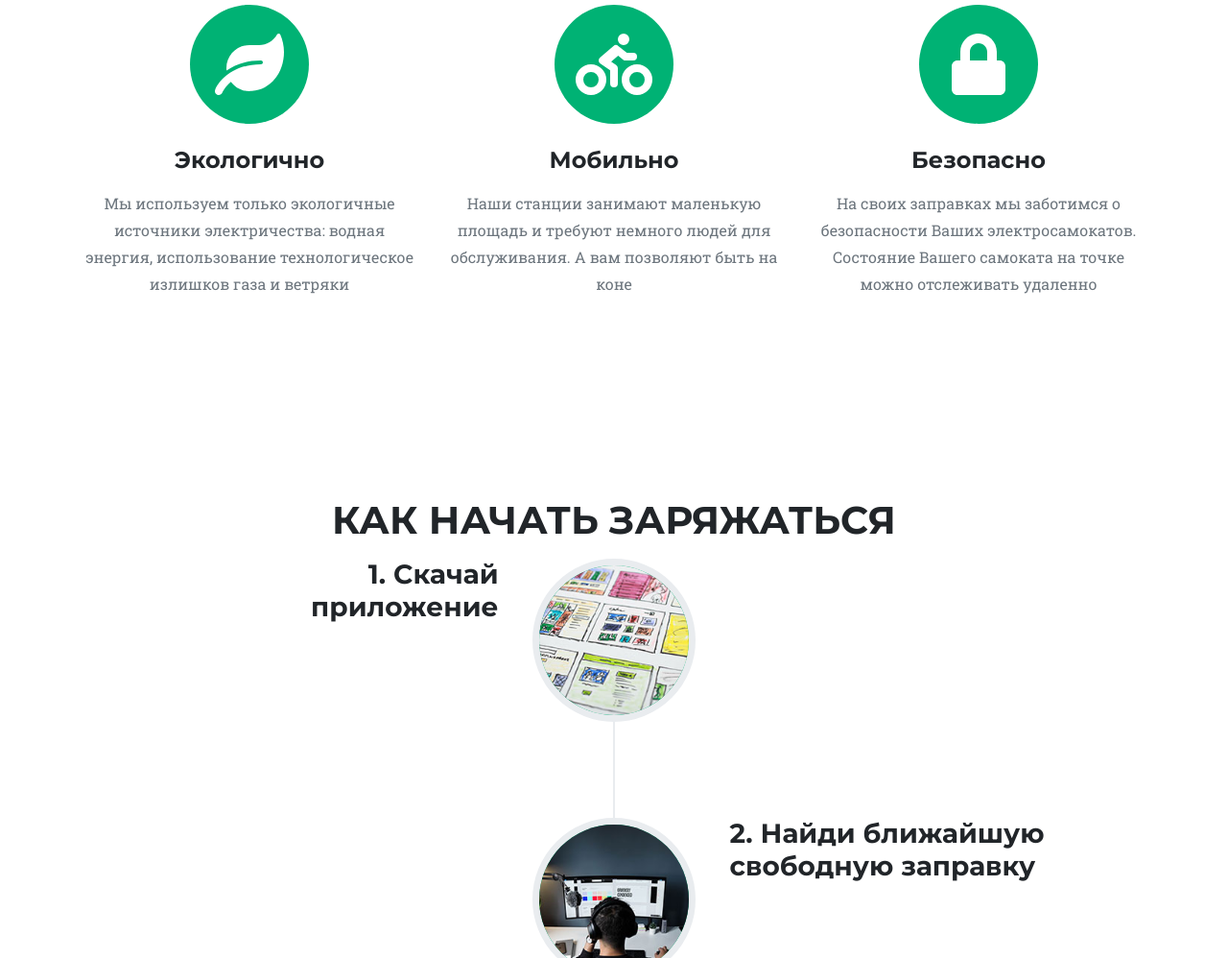
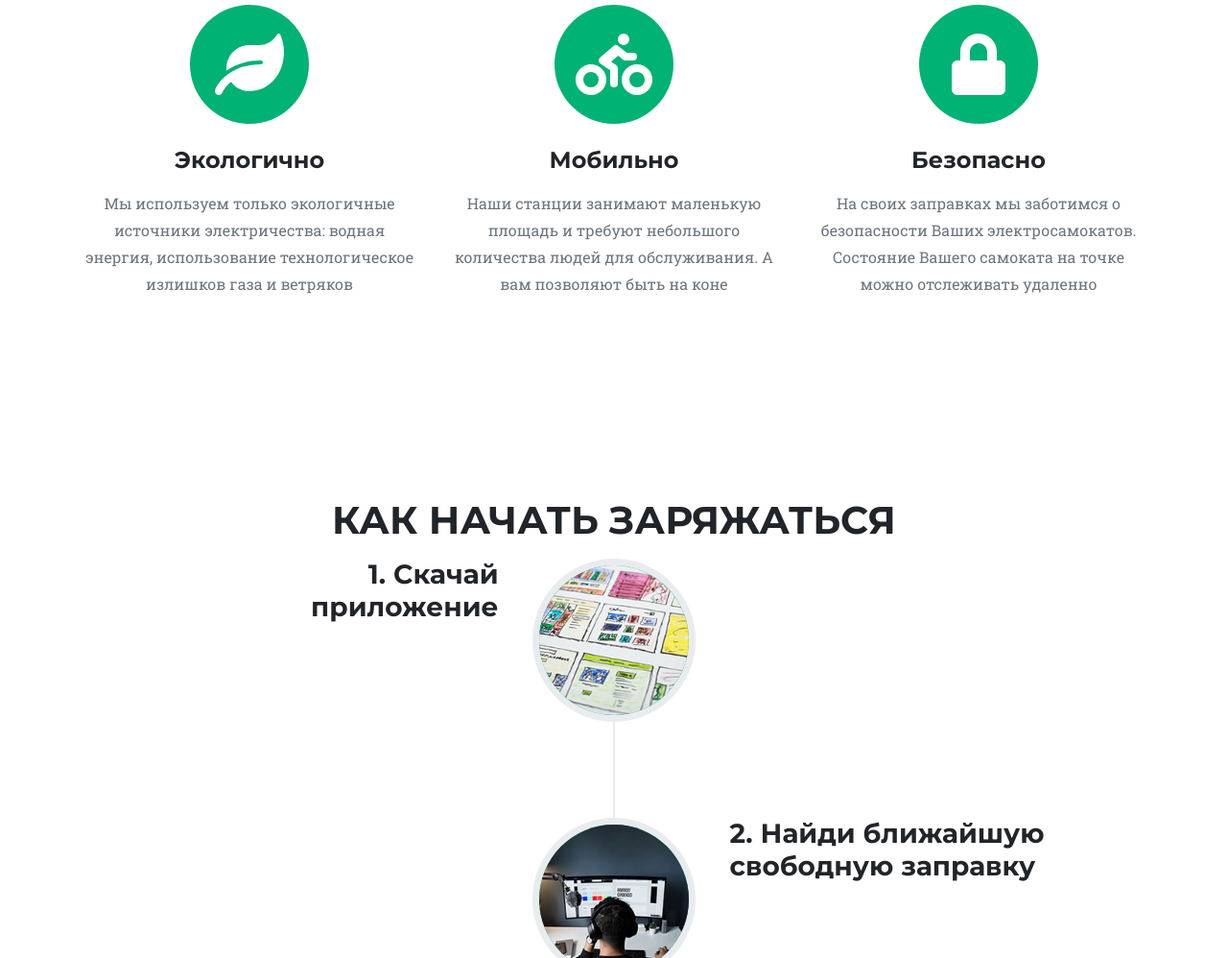
Before and after one commit to ghostik89/tatcharge, a website: page src/pug/index.pug in a window 1280 px wide. Shown: the part 985-1983 px from the top of the page at 96% size. Drawn offline with nearby package versions, Linux system fonts and the light colour scheme; files that its build step writes are made by us from their sources; files whose address does not match are found by name.

Commit message:
fix text

```diff
--- a/src/pug/index.pug
+++ b/src/pug/index.pug
@@ -63,14 +63,14 @@ html(lang='en')
                             i.fas.fa-leaf.fa-stack-1x.fa-inverse
                         h4.my-3 Экологично
                         p.text-muted
-                            | Мы используем только экологичные источники электричества: водная энергия, использование технологическое излишков газа и ветряки
+                            | Мы используем только экологичные источники электричества: водная энергия, использование технологическое излишков газа и ветряков
                     .col-md-4
                         span.fa-stack.fa-4x
                             i.fas.fa-circle.fa-stack-2x.text-primary
                             i.fas.fa-biking.fa-stack-1x.fa-inverse
                         h4.my-3 Мобильно
                         p.text-muted
-                            | Наши станции занимают маленькую площадь и требуют немного людей для обслуживания. А вам позволяют быть на коне
+                            | Наши станции занимают маленькую площадь и требуют небольшого количества людей для обслуживания. А вам позволяют быть на коне
                     .col-md-4
                         span.fa-stack.fa-4x
                             i.fas.fa-circle.fa-stack-2x.text-primary
```
Also changed, not shown: dist/index.html.
